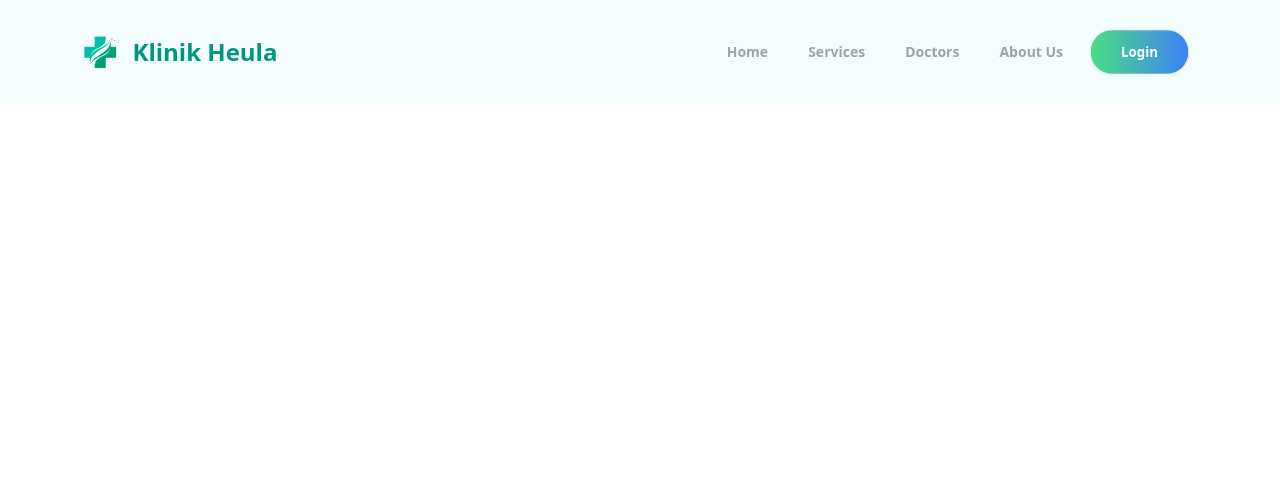
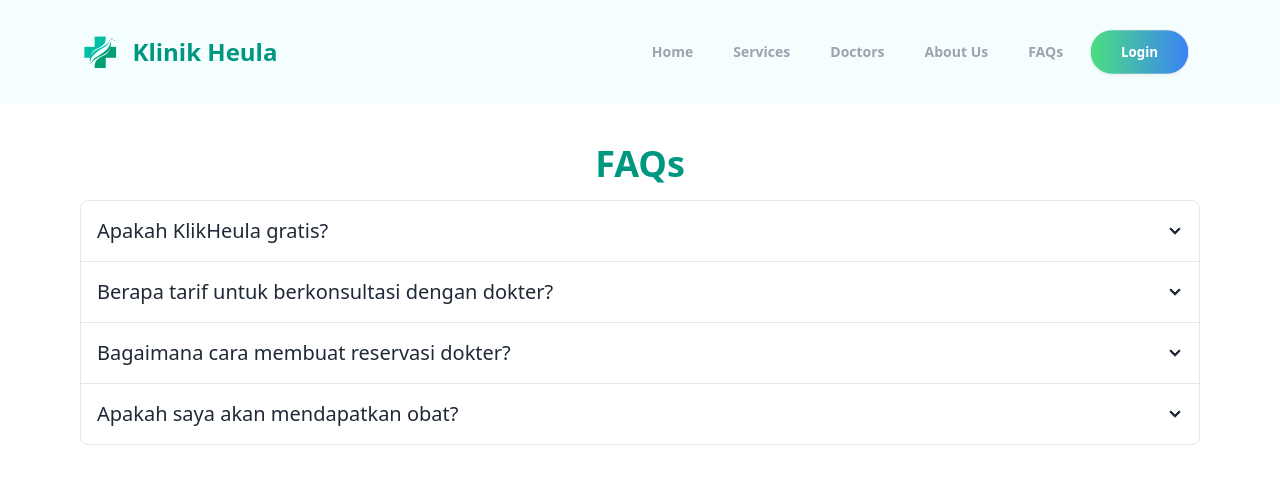
Before and after one commit to fs37dev/front-end-user, a React (Vite) app: page /faqs in a window 1280 px wide. Shown: the top 484 px of the page. Built offline with nearby package versions, Linux system fonts and the light colour scheme.

Commit message:
refactor: faqs

```diff
--- a/src/App.jsx
+++ b/src/App.jsx
@@ -18,6 +18,7 @@ import Reservations from "./pages/reservations";
 import DetailArtikelPage from "./pages/detailartikel";
 import DokterDetail from "./pages/detaildokter";
 import Navbar from "./components/navbar";
+import FAQ from "./pages/faq";
 
 
 function App() {
@@ -33,6 +34,7 @@ function App() {
         <Route path="/login" element={<Login />} />
         <Route path="/register" element={<Register />} />
         <Route path="/detailartikel/:id" element={<DetailArtikelPage />} />
+        <Route path="/faqs" element={<FAQ />} />
 
         <Route path="/doctors" element={<BookDokter />} />
         <Route path="/doctors/:id" element={<DokterDetail />} />
--- a/src/components/faqs.jsx
+++ b/src/components/faqs.jsx
@@ -1,56 +1,73 @@
-import React, { useState } from "react";
-
-export default function Faqs() {
-  const [activeIndex, setActiveIndex] = useState(0);
-
-  const handleAccordionClick = (index) => {
-    setActiveIndex(index === activeIndex ? -1 : index);
-  };
-
-  const faqData = [
-    {
-      title: "Apakah KlikHeula gratis?",
-      content:
-        "Kamu dapat dengan bebas mengakses seluruh informasi kesehatan yang terdapat di KlinikHeula kapanpun dan dimanapun",
-    },
-    {
-      title: "Berapa tarif untuk berkonsultasi dengan dokter?",
-      content:
-        "Kamu dapat berkonsultasi dengan dokter kapan saja dan di mana saja. KlikHeula menyediakan pelayanan medis jarak jauh dengan dokter umum dan spesialis dengan harga terjangkau",
-    },
-    {
-      title: "Bagaimana cara membuat reservasi dokter?",
-      content:
-        "Kamu dapat melakukannya dengan mudah, dengan cara : Buka Halaman utama KlinikHeula, Pilih Rekomendasi dokter yang tersedia, Tentukan tanggal dan jam konsultasi, Pilih metode konsultasi, dan Pilih metode pembayaran",
-    },
-    {
-      title: "Apakah saya akan mendapatkan obat?",
-      content:
-        "Pelayanan medis jarak jauh di KlinikHeula belum menyertakan pemberian obat secara langsung. Dokter akan memberikan resep digital sesuai dengan kondisi Anda yang dapat ditebus di apotek terdekat",
-    },
-  ];
+function Faqs() {
 
   return (
-    <div>
-      {faqData.map((faq, index) => (
-        <div
-          key={index}
-          className={`collapse collapse-arrow bg-white text-black mb-4 p-4 rounded shadow-sm ${
-            index === activeIndex ? "active" : ""
-          }`}
+    <div className="lg:px-20 px-10 py-10 ">
+      <div>
+        <h1
+          className="text-4xl font-bold text-center"
+          style={{ color: "#009781" }}
         >
-          <input
-            type="radio"
-            name="my-accordion-2"
-            checked={index === activeIndex}
-            onChange={() => handleAccordionClick(index)}
-          />
-          <div className="collapse-title text-xl font-medium">{faq.title}</div>
-          <div className="collapse-content mt-2">
-            <p>{faq.content}</p>
+          FAQs
+        </h1>
+      </div>
+
+      <div className="join join-vertical w-full py-4">
+        <div className="collapse collapse-arrow join-item border border-base-300">
+          <input type="radio" name="my-accordion-4" />
+          <div className="collapse-title text-xl font-medium">
+            Apakah KlikHeula gratis?
+          </div>
+          <div className="collapse-content">
+            <p>
+              Kamu dapat dengan bebas mengakses seluruh informasi kesehatan yang
+              terdapat di KlinikHeula kapanpun dan dimanapun
+            </p>
           </div>
         </div>
-      ))}
+        <div className="collapse collapse-arrow join-item border border-base-300">
+          <input type="radio" name="my-accordion-4" />
+          <div className="collapse-title text-xl font-medium">
+            Berapa tarif untuk berkonsultasi dengan dokter?
+          </div>
+          <div className="collapse-content">
+            <p>
+              Kamu dapat berkonsultasi dengan dokter kapan saja dan di mana
+              saja. KlikHeula menyediakan pelayanan medis jarak jauh dengan
+              dokter umum dan spesialis dengan harga terjangkau
+            </p>
+          </div>
+        </div>
+        <div className="collapse collapse-arrow join-item border border-base-300">
+          <input type="radio" name="my-accordion-4" />
+          <div className="collapse-title text-xl font-medium">
+            Bagaimana cara membuat reservasi dokter?
+          </div>
+          <div className="collapse-content">
+            <p>
+              Kamu dapat melakukannya dengan mudah, dengan cara : Buka Halaman
+              utama KlinikHeula, Pilih Rekomendasi dokter yang tersedia,
+              Tentukan tanggal dan jam konsultasi, Pilih metode konsultasi, dan
+              Pilih metode pembayaran
+            </p>
+          </div>
+        </div>
+        <div className="collapse collapse-arrow join-item border border-base-300">
+          <input type="radio" name="my-accordion-4" />
+          <div className="collapse-title text-xl font-medium">
+            Apakah saya akan mendapatkan obat?
+          </div>
+          <div className="collapse-content">
+            <p>
+              Pelayanan medis jarak jauh di KlinikHeula belum menyertakan
+              pemberian obat secara langsung. Dokter akan memberikan resep
+              digital sesuai dengan kondisi Anda yang dapat ditebus di apotek
+              terdekat
+            </p>
+          </div>
+        </div>
+      </div>
     </div>
   );
 }
+
+export default Faqs
--- a/src/components/navbar.jsx
+++ b/src/components/navbar.jsx
@@ -7,10 +7,16 @@ function Navbar() {
   const navigate = useNavigate();
 
   return (
-    <header className="flex flex-row justify-between items-center lg:px-20 px-10 py-5 bg-black" style={{ backgroundColor: "#f4feff", color: "#000" }}>
+    <header
+      className="flex flex-row justify-between items-center lg:px-20 px-10 py-5 bg-black"
+      style={{ backgroundColor: "#f4feff", color: "#000" }}
+    >
       <div className="flex flex-row items-center gap-3">
         <img src={logo} alt="logo" className="h-10" />
-        <h1 className="font-bold text-2xl font-sans" style={{ color: "#009781" }}>
+        <h1
+          className="font-bold text-2xl font-sans"
+          style={{ color: "#009781" }}
+        >
           Klinik Heula
         </h1>
       </div>
@@ -21,54 +27,102 @@ function Navbar() {
               <summary>Menu</summary>
               <ul className="p-2 bg-base-100">
                 <li className="text-gray-400 font-bold">
-                  <NavLink to="/" className={({ isActive }) => isActive && "active-link"}>
+                  <NavLink
+                    to="/"
+                    className={({ isActive }) => isActive && "active-link"}
+                  >
                     Home
                   </NavLink>
                 </li>
                 <li className="text-gray-400 font-bold">
-                  <NavLink to="/service" className={({ isActive }) => isActive && "active-link"}>
+                  <NavLink
+                    to="/service"
+                    className={({ isActive }) => isActive && "active-link"}
+                  >
                     Services
                   </NavLink>
                 </li>
                 <li className="text-gray-400 font-bold">
-                  <NavLink to="/doctors" className={({ isActive }) => isActive && "active-link"}>
+                  <NavLink
+                    to="/doctors"
+                    className={({ isActive }) => isActive && "active-link"}
+                  >
                     Doctors
                   </NavLink>
                 </li>
                 <li className="text-gray-400 font-bold">
-                  <NavLink to="/about" className={({ isActive }) => isActive && "active-link"}>
+                  <NavLink
+                    to="/about"
+                    className={({ isActive }) => isActive && "active-link"}
+                  >
                     About Us
                   </NavLink>
                 </li>
+                  <li className="text-gray-400 font-bold">
+                    <NavLink
+                      to="/faqs"
+                      className={({ isActive }) => isActive && "active-link"}
+                    >
+                      FAQs
+                    </NavLink>
+                  </li>
                 <li className="btn rounded-full bg-gradient-to-r from-green-400 to-blue-500 text-white shadow-2xl font-bold">
-                  {userName ? <span onClick={() => navigate("/profile")}>{userName}</span> : <span onClick={() => navigate("/login")}>Login</span>}
+                  {userName ? (
+                    <span onClick={() => navigate("/profile")}>{userName}</span>
+                  ) : (
+                    <span onClick={() => navigate("/login")}>Login</span>
+                  )}
                 </li>
               </ul>
             </details>
           </li>
 
           <li className="hidden lg:flex text-gray-400 font-bold">
-            <NavLink to="/" className={({ isActive }) => isActive && "active-link"}>
+            <NavLink
+              to="/"
+              className={({ isActive }) => isActive && "active-link"}
+            >
               Home
             </NavLink>
           </li>
           <li className="hidden lg:flex text-gray-400 font-bold">
-            <NavLink to="/service" className={({ isActive }) => isActive && "active-link"}>
+            <NavLink
+              to="/service"
+              className={({ isActive }) => isActive && "active-link"}
+            >
               Services
             </NavLink>
           </li>
           <li className="hidden lg:flex text-gray-400 font-bold">
-            <NavLink to="/doctors" className={({ isActive }) => isActive && "active-link"}>
+            <NavLink
+              to="/doctors"
+              className={({ isActive }) => isActive && "active-link"}
+            >
               Doctors
             </NavLink>
           </li>
           <li className="hidden lg:flex text-gray-400 font-bold">
-            <NavLink to="/about" className={({ isActive }) => isActive && "active-link"}>
+            <NavLink
+              to="/about"
+              className={({ isActive }) => isActive && "active-link"}
+            >
               About Us
             </NavLink>
           </li>
+          <li className="hidden lg:flex text-gray-400 font-bold">
+            <NavLink
+              to="/faqs"
+              className={({ isActive }) => isActive && "active-link"}
+            >
+              FAQs
+            </NavLink>
+          </li>
           <li className="hidden lg:flex btn rounded-full bg-gradient-to-r from-green-400 to-blue-500 text-white shadow-2x font-bold">
-            {userName ? <span onClick={() => navigate("/profile")}>{userName}</span> : <span onClick={() => navigate("/login")}>Login</span>}
+            {userName ? (
+              <span onClick={() => navigate("/profile")}>{userName}</span>
+            ) : (
+              <span onClick={() => navigate("/login")}>Login</span>
+            )}
           </li>
         </ul>
       </nav>
--- a/src/components/reservationlist.jsx
+++ b/src/components/reservationlist.jsx
@@ -31,7 +31,7 @@ function ReservationList() {
 
   return (
     <>
-      <div className="navbar max-w-6xl py-5">
+      <div className="max-w-6xl lg:px-20 px-15 py-10 flex flex-row justify-center">
         <div className="flex-none" onClick={() => navigate("/profile")}>
           <a className="btn btn-ghost normal-case text-xl shadow-xl">
             <img src={left} alt="" />
--- /dev/null
+++ b/src/pages/faq.jsx
@@ -0,0 +1,10 @@
+import React from 'react'
+import Faqs from '../components/faqs'
+
+function FAQ() {
+  return (
+    <Faqs/>
+  )
+}
+
+export default FAQ
--- a/src/pages/home.jsx
+++ b/src/pages/home.jsx
@@ -7,6 +7,7 @@ import ListDokter from "../components/listdokter";
 import HomeAbout from "../components/homeabout";
 import Navbar from "../components/navbar";
 import Footer from "../components/footer";
+import Faqs from "../components/faqs";
 
 function Home() {
   return (
@@ -31,6 +32,7 @@ function Home() {
         <ListDokter />
       </div>
       <HomeAbout />
+      {/* <Faqs/> */}
       <Footer />
 
     </>
```
